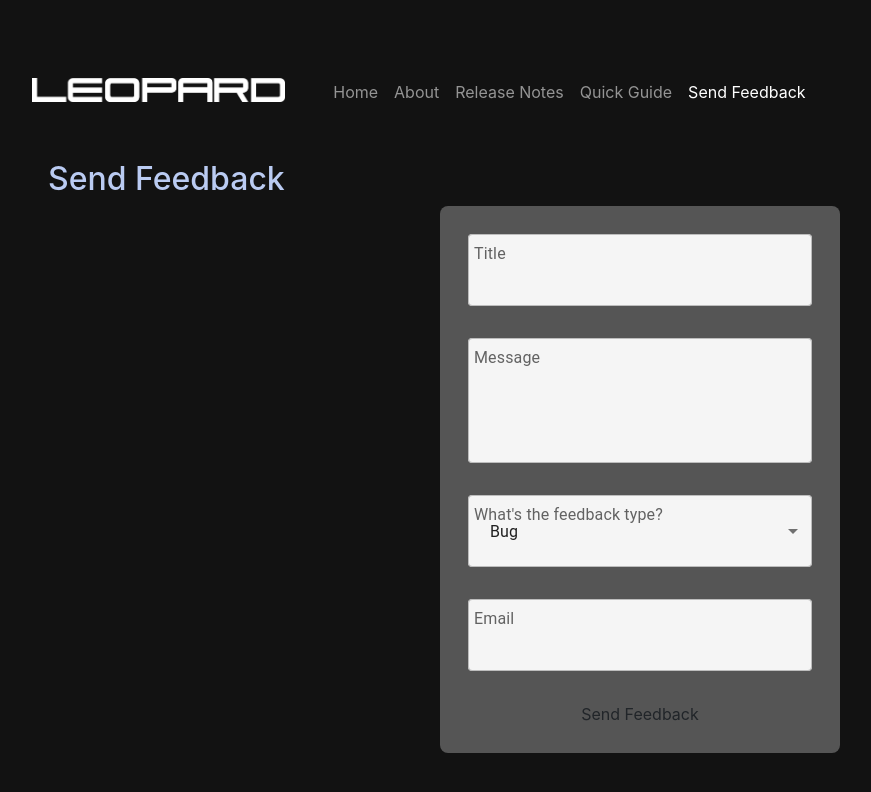
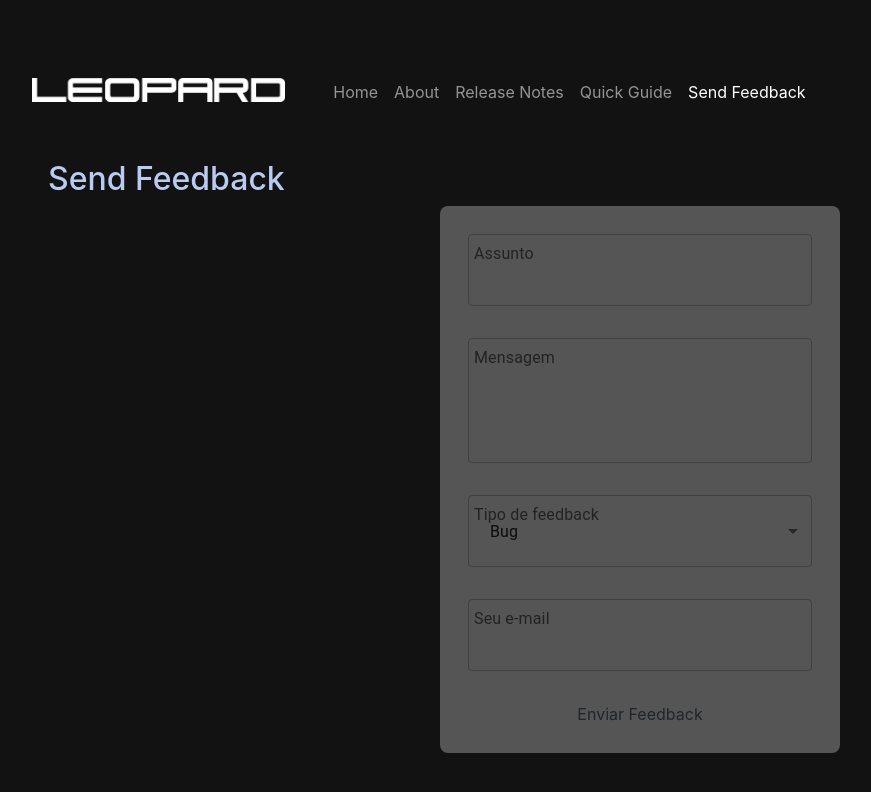
Before and after one commit to lucasgarciadev22/weg-leopard-cad-web-app, a React (Create React App) app in the folder weg-leopard-cad-web-app/: page /feedback in a window 1280 px wide. Shown: the top 792 px of the page, without its empty margins (0-871 px from the left). Built offline with nearby package versions, Linux system fonts and the light colour scheme.

Commit message:
added email service

```diff
--- a/weg-leopard-cad-web-app/package.json
+++ b/weg-leopard-cad-web-app/package.json
@@ -52,8 +52,11 @@
     ]
   },
   "devDependencies": {
+    "@types/nodemailer": "^6.4.14",
     "@types/react-router-bootstrap": "^0.26.6",
     "@types/react-syntax-highlighter": "^15.5.11",
-    "react-syntax-highlighter": "^15.5.0"
+    "nodemailer": "^6.9.10",
+    "react-syntax-highlighter": "^15.5.0",
+    "stream-browserify": "^3.0.0"
   }
 }
--- /dev/null
+++ b/weg-leopard-cad-web-app/src/backend/services/EmailServices.ts
@@ -0,0 +1,37 @@
+import nodemailer from "nodemailer";
+
+export interface EmailOptions {
+  from: string;
+  to: string;
+  cc?: string[];
+  subject?: string;
+  text?: string;
+  html?: string;
+}
+
+class EmailService {
+  private transporter: nodemailer.Transporter;
+
+  constructor() {
+    this.transporter = nodemailer.createTransport({
+      host: "smtp.example.com",
+      port: 587, // Porta do servidor SMTP (pode variar)
+      secure: false, // true para usar SSL/TLS seguro
+      auth: {
+        user: "email_bot",
+        pass: "bot@123",
+      },
+    });
+  }
+
+  async sendEmail(options: EmailOptions): Promise<void> {
+    try {
+      await this.transporter.sendMail(options);
+      console.log("E-mail enviado com sucesso.");
+    } catch (error) {
+      console.error("Erro ao enviar e-mail:", error);
+    }
+  }
+}
+
+export default EmailService;
--- a/weg-leopard-cad-web-app/src/services/IconServices.ts
+++ b/weg-leopard-cad-web-app/src/backend/services/IconServices.ts
@@ -1,5 +1,5 @@
-import arcc from "../images/tool-icons/arcc.png";
-import line from "../images/tool-icons/line.png";
+import arcc from "../../images/tool-icons/arcc.png";
+import line from "../../images/tool-icons/line.png";
 
 //importar demais icones conforme popular site, e fazer o mesmo processo
 export function getIcon(iconName: string) {
--- a/weg-leopard-cad-web-app/src/components/FeedbackForm/index.tsx
+++ b/weg-leopard-cad-web-app/src/components/FeedbackForm/index.tsx
@@ -2,6 +2,9 @@ import { TextField } from "@mui/material";
 import React, { useState } from "react";
 import { Button } from "react-bootstrap";
 import { StyledForm } from "./styles";
+import EmailService, {
+  EmailOptions,
+} from "../../backend/services/EmailServices";
 
 const FeedbackForm: React.FC = () => {
   const [subject, setSubject] = useState("");
@@ -9,74 +12,69 @@ const FeedbackForm: React.FC = () => {
   const [selection, setSelection] = useState("");
   const [email, setEmail] = useState("");
 
-  const handleSubmit = (event: React.FormEvent<HTMLFormElement>) => {
+  const handleSubmit = async (event: React.FormEvent<HTMLFormElement>) => {
     event.preventDefault();
-    console.log("Dados do formulário:", { subject, message, selection, email });
+
+    // Configurar as opções do e-mail
+    const emailOptions: EmailOptions = {
+      from: email, // Usar o campo "Email" do formulário como remetente
+      to: "lucas10@weg.net",
+      // cc: ["leandrors@weg.net", "filipef@weg.net"],
+      subject,
+      text: `Email de: ${email}\nAssunto: ${subject}\nMensagem: ${message}\nTipo de feedback: ${selection}`,
+    };
+
+    const emailService = new EmailService();
+    await emailService.sendEmail(emailOptions);
+
+    // Limpar o formulário após o envio
     setSubject("");
     setMessage("");
     setSelection("");
     setEmail("");
+
+    console.log("Feedback enviado com sucesso!");
   };
 
   return (
     <StyledForm onSubmit={handleSubmit}>
       <TextField
-        label="Title"
+        label="Assunto"
         variant="outlined"
         value={subject}
-        onChange={(e: { target: { value: React.SetStateAction<string> } }) =>
-          setSubject(e.target.value)
-        }
-        InputProps={{
-          style: { backgroundColor: "var(--white-200)" },
-        }}
+        onChange={(e) => setSubject(e.target.value)}
       />
       <TextField
-        label="Message"
+        label="Mensagem"
         variant="outlined"
         multiline
         rows={4}
         value={message}
-        onChange={(e: { target: { value: React.SetStateAction<string> } }) =>
-          setMessage(e.target.value)
-        }
-        InputProps={{
-          style: { backgroundColor: "var(--white-200)" },
-        }}
+        onChange={(e) => setMessage(e.target.value)}
       />
       <TextField
         select
-        label="What's the feedback type?"
+        label="Tipo de feedback"
         variant="outlined"
         value={selection}
-        onChange={(e: { target: { value: React.SetStateAction<string> } }) =>
-          setSelection(e.target.value)
-        }
+        onChange={(e) => setSelection(e.target.value)}
         SelectProps={{
           native: true,
         }}
-        InputProps={{
-          style: { backgroundColor: "var(--white-200)" },
-        }}
       >
         <option value="Bug">Bug</option>
-        <option value="Suggestion">Suggestion</option>
-        <option value="Doubt">Doubt</option>
+        <option value="Sugestão">Sugestão</option>
+        <option value="Dúvida">Dúvida</option>
       </TextField>
       <TextField
-        label="Email"
+        label="Seu e-mail"
         variant="outlined"
         type="email"
         value={email}
-        onChange={(e: { target: { value: React.SetStateAction<string> } }) =>
-          setEmail(e.target.value)
-        }
-        InputProps={{
-          style: { backgroundColor: "var(--white-200)" },
-        }}
+        onChange={(e) => setEmail(e.target.value)}
       />
       <Button variant="contained" color="primary" type="submit">
-        Send Feedback
+        Enviar Feedback
       </Button>
     </StyledForm>
   );
--- a/weg-leopard-cad-web-app/src/components/ToolSubCard/index.tsx
+++ b/weg-leopard-cad-web-app/src/components/ToolSubCard/index.tsx
@@ -3,7 +3,7 @@ import ReactMarkdown from "react-markdown";
 import SyntaxHighlighter from "react-syntax-highlighter";
 import { atomDark } from "react-syntax-highlighter/dist/esm/styles/prism";
 import { Subsection, ToolSubsection } from "../../models/QuickGuide";
-import { getIcon } from "../../services/IconServices";
+import { getIcon } from "../../backend/services/IconServices";
 import {
   GlobalLargeImg,
   GlobalMediumImg,
--- a/weg-leopard-cad-web-app/src/pages/QuickGuide/index.tsx
+++ b/weg-leopard-cad-web-app/src/pages/QuickGuide/index.tsx
@@ -3,7 +3,7 @@ import { useNavigate } from "react-router-dom";
 import { fetchQuickGuideData } from "../../backend/axios/AxiosFuncs";
 import { Section, Subsection } from "../../models/QuickGuide";
 import { GuideCard, GuideCardContent, GuideSubCard } from "./styles";
-import { getIcon } from "../../services/IconServices";
+import { getIcon } from "../../backend/services/IconServices";
 import { GlobalSmallImg, ICON_SIZE } from "../../styles/GlobalStyles";
 import { KeyboardHideOutlined } from "@mui/icons-material";
 
```
Also changed, not shown: 1 other file (tests, documents, lock files or other folders).
